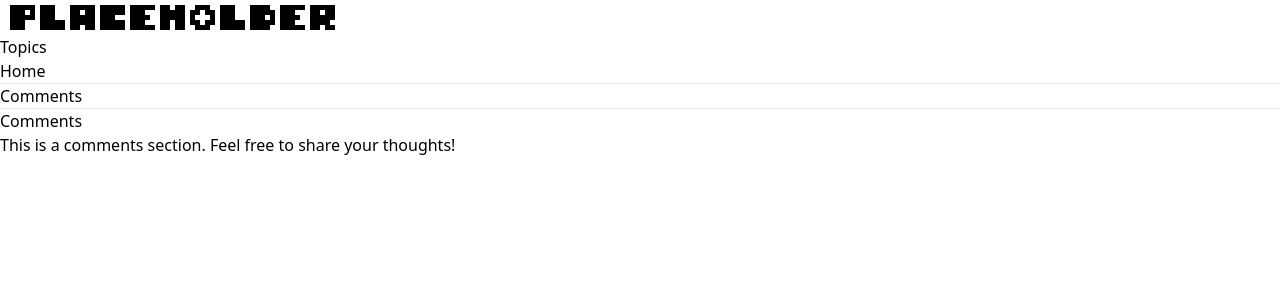
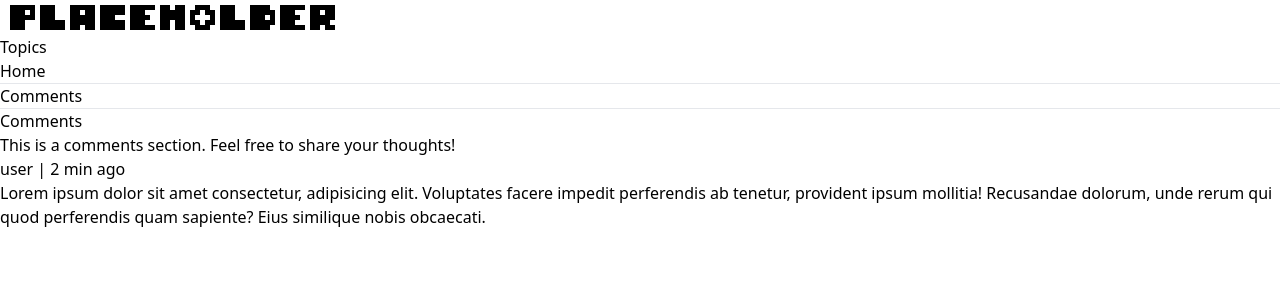
Before and after one commit to oscark22/stack_surveys, a SvelteKit app: page /comments in a window 1280 px wide. Shown: the top 300 px of the page. Built offline with nearby package versions, Linux system fonts and the light colour scheme.

Commit message:
new comment comp

```diff
--- /dev/null
+++ b/src/lib/comment.svelte
@@ -0,0 +1,6 @@
+<div class="flex flex-col mb-5">
+  <p class="text-sm text-gray-600 mb-1">user | 2 min ago</p>
+  <p>
+    Lorem ipsum dolor sit amet consectetur, adipisicing elit. Voluptates facere impedit perferendis ab tenetur, provident ipsum mollitia! Recusandae dolorum, unde rerum qui quod perferendis quam sapiente? Eius similique nobis obcaecati.
+  </p>
+</div>
--- a/src/routes/comments/+page.svelte
+++ b/src/routes/comments/+page.svelte
@@ -1,8 +1,12 @@
 <script lang="ts">
   import Title from '$lib/title.svelte';
+  import Comment from '$lib/comment.svelte';
 </script>
 
 <Title
   title="Comments"
   subtitle="This is a comments section. Feel free to share your thoughts!"
 />
+<div>
+  <Comment />
+</div>
```
